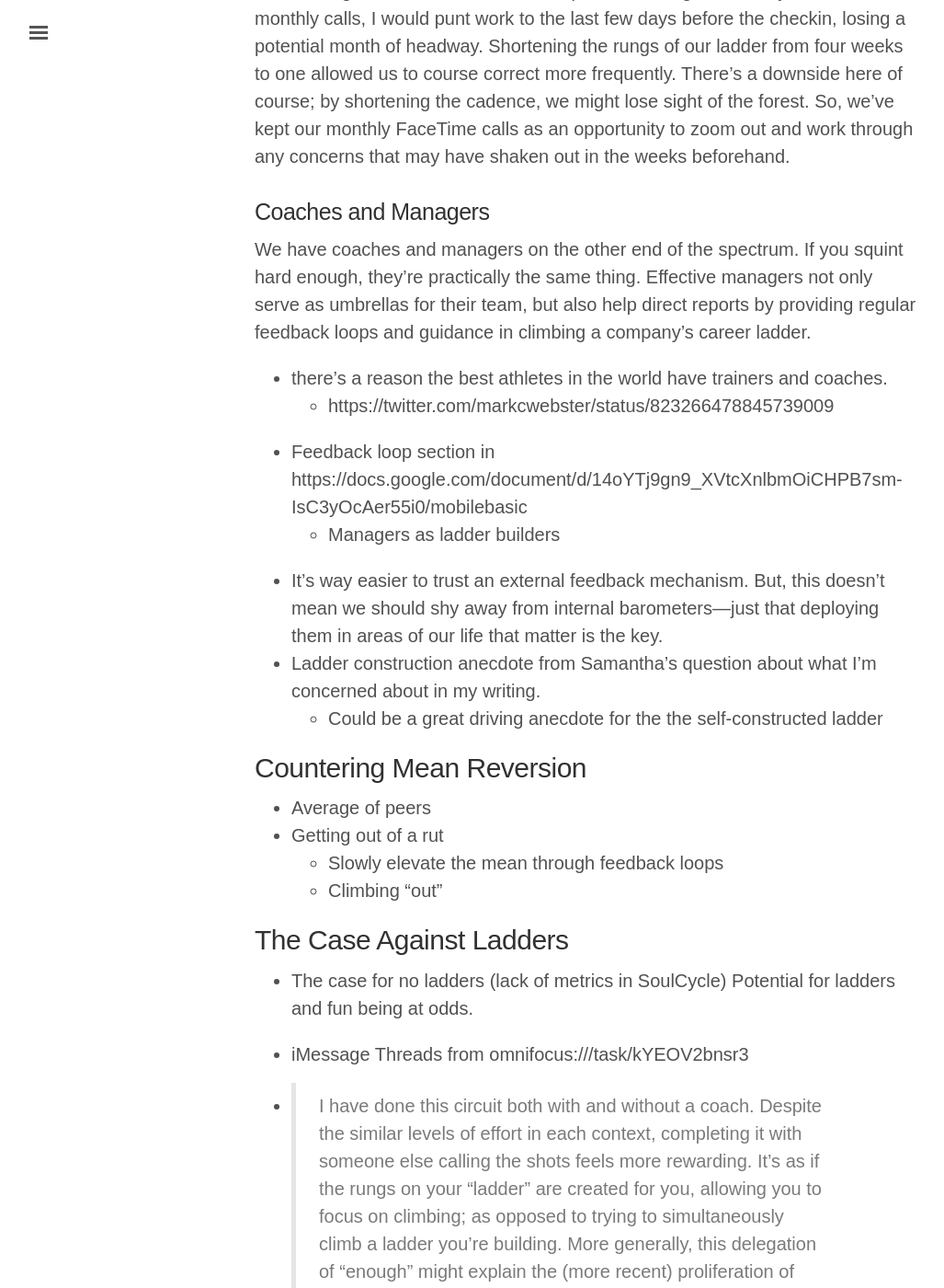
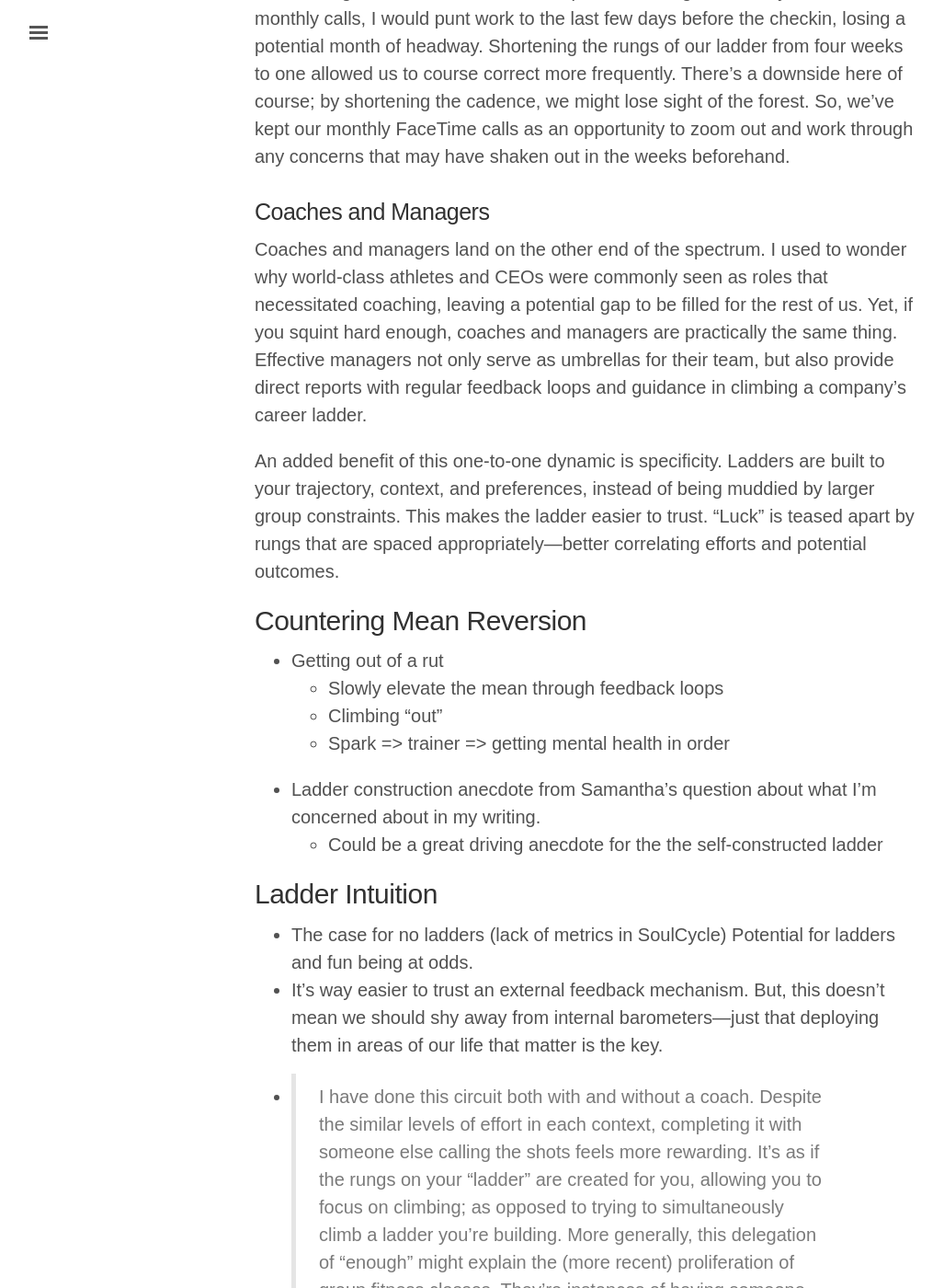
Before and after one commit to rvsrvs/jasdev.github.io, a Jekyll site: the page built from _posts/2018-5-2-ladder-construction.md, in a window 1280 px wide and 1400 px high, scrolled down 3958 px. Shown: the whole window at 92% size, without its empty margins (3-1030 px from the left). Built offline with Jekyll 4.4.1, drawn with Linux system fonts in a browser that asks for light colours; some web fonts are replaced; comment, search, counter and statistics services are not loaded; some of the changed text lies outside the part shown.

Commit message:
Rough cut of the coaches/manager section

```diff
--- a/_posts/2018-5-2-ladder-construction.md
+++ b/_posts/2018-5-2-ladder-construction.md
@@ -57,37 +57,32 @@ The weekly cadence here is key—long enough to make tangible progress, yet shor
 
 ### Coaches and Managers
 
-We have coaches and managers on the other end of the spectrum. If you squint hard enough, they’re practically the same thing. Effective managers not only serve as umbrellas for their team, but also help direct reports by providing regular feedback loops and guidance in climbing a company’s career ladder.
+Coaches and managers land on the other end of the spectrum. I used to wonder why world-class athletes and CEOs were commonly seen as roles that necessitated coaching, leaving a potential gap to be filled for the rest of us. Yet, if you squint hard enough, coaches and managers are practically the same thing. Effective managers not only serve as umbrellas for their team, but also provide direct reports with regular feedback loops and guidance in climbing a company’s career ladder.
 
-- there's a reason the best athletes in the world have trainers and coaches.
-    - https://twitter.com/markcwebster/status/823266478845739009
-- Feedback loop section in https://docs.google.com/document/d/14oYTj9gn9_XVtcXnlbmOiCHPB7sm-IsC3yOcAer55i0/mobilebasic
-    - Managers as ladder builders
+An added benefit of this one-to-one dynamic is specificity. Ladders are built to your trajectory, context, and preferences, instead of being muddied by larger group constraints. This makes the ladder easier to trust. “Luck” is teased apart by rungs that are spaced appropriately—better correlating efforts and potential outcomes.
 
-- It’s way easier to trust an external feedback mechanism. But, this doesn’t mean we should shy away from internal barometers—just that deploying them in areas of our life that matter is the key.
+## Countering Mean Reversion
+
+- Getting out of a rut
+    - Slowly elevate the mean through feedback loops
+    - Climbing “out”
+    - Spark => trainer => getting mental health in order
 - Ladder construction anecdote from Samantha’s question about what I’m concerned about in my writing.
     - Could be a great driving anecdote for the the self-constructed ladder
 
-## Countering Mean Reversion
-
-- Average of peers
-- Getting out of a rut
-    - Slowly elevate the mean through feedback loops
-    - Climbing “out”
-
-## The Case Against Ladders
+## Ladder Intuition
 
 - The case for no ladders (lack of metrics in SoulCycle) Potential for ladders and fun being at odds.
-
+- It’s way easier to trust an external feedback mechanism. But, this doesn’t mean we should shy away from internal barometers—just that deploying them in areas of our life that matter is the key.
+- > I have done this circuit both with and without a coach. Despite the similar levels of effort in each context, completing it with someone else calling the shots feels more rewarding. It’s as if the rungs on your “ladder” are created for you, allowing you to focus on climbing; as opposed to trying to simultaneously climb a ladder you’re building. More generally, this delegation of “enough” might explain the (more recent) proliferation of group fitness classes. They’re instances of having someone construct ladders for us.
 - iMessage Threads from omnifocus:///task/kYEOV2bnsr3
-- > I have done this circuit both with and without a coach. Despite the similar levels of effort in each context, completing it with someone else calling the shots feels more rewarding. It’s as if the rungs on your “ladder” are created for you, allowing you to focus on climbing; as opposed to trying to simultaneously climb a ladder you’re building. More generally, this delegation of “enough” might explain the (more recent) proliferation of group fitness classes. They’re instances of having someone construct ladders for us.
 
 ---
 
-Special thanks to () for feedback on early drafts of this essay.
+Special thanks to [Shiva](http://twitter.com/ShivaKilaru) for feedback on early drafts of this essay.
 
 ## Related Reading and Footnotes:
 
-⇒
+⇒ “[Find Tight, Fast Feedback Loops](https://docs.google.com/document/d/14oYTj9gn9_XVtcXnlbmOiCHPB7sm-IsC3yOcAer55i0/edit#heading=h.pzt11033qdtd)”
 
 [^1]:
```
